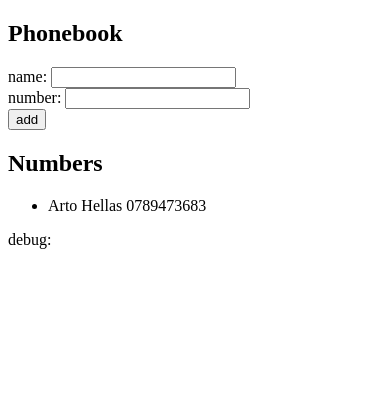
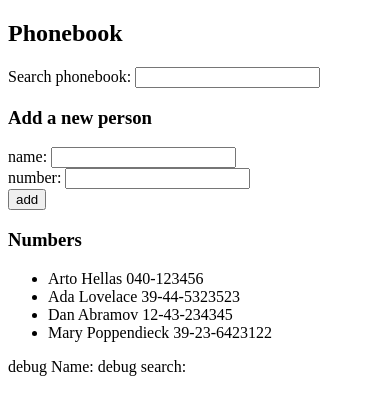
Before and after one commit to Vardagsbruket/fullstackopen, a React (Vite) app in the folder part2.b/: page / in a window 390 px wide. Shown: the top 414 px of the page. Built offline with nearby package versions, Linux system fonts and the light colour scheme.

Commit message:
finish exercise 2.9 The Phonebook step 4

```diff
--- a/part2.b/src/App.jsx
+++ b/part2.b/src/App.jsx
@@ -2,10 +2,14 @@
 
 const App = () => {
   const [persons, setPersons] = useState([
-    { name: "Arto Hellas", number: "0789473683" },
+    { name: "Arto Hellas", number: "040-123456", id: 1 },
+    { name: "Ada Lovelace", number: "39-44-5323523", id: 2 },
+    { name: "Dan Abramov", number: "12-43-234345", id: 3 },
+    { name: "Mary Poppendieck", number: "39-23-6423122", id: 4 },
   ]);
   const [newName, setNewName] = useState("");
   const [newNumber, setNewNumber] = useState("");
+  const [searchValue, setSearchValue] = useState("");
 
   const addPerson = (event) => {
     event.preventDefault();
@@ -35,9 +39,19 @@
     setNewNumber(event.target.value);
   };
 
+  const handleSearch = (event) => {
+    setSearchValue(event.target.value);
+  };
+  const filteredPersons = persons.filter((person) =>
+    person.name.toLowerCase().includes(searchValue.toLowerCase())
+  );
   return (
     <div>
       <h2>Phonebook</h2>
+      <div>
+        Search phonebook: <input onChange={handleSearch} />
+      </div>
+      <h3>Add a new person</h3>
       <form onSubmit={addPerson}>
         <div>
           name: <input value={newName} onChange={handleNameChange} />
@@ -49,15 +63,17 @@
           <button type="submit">add</button>
         </div>
       </form>
-      <h2>Numbers</h2>
+      <h3>Numbers</h3>
       <ul>
-        {persons.map((person) => (
+        {filteredPersons.map((person) => (
           <li key={person.name}>
             {person.name} {person.number}
           </li>
         ))}
       </ul>
-      <div>debug: {newName}</div>
+      <div>
+        debug Name: {newName} debug search: {searchValue}
+      </div>
     </div>
   );
 };
```
